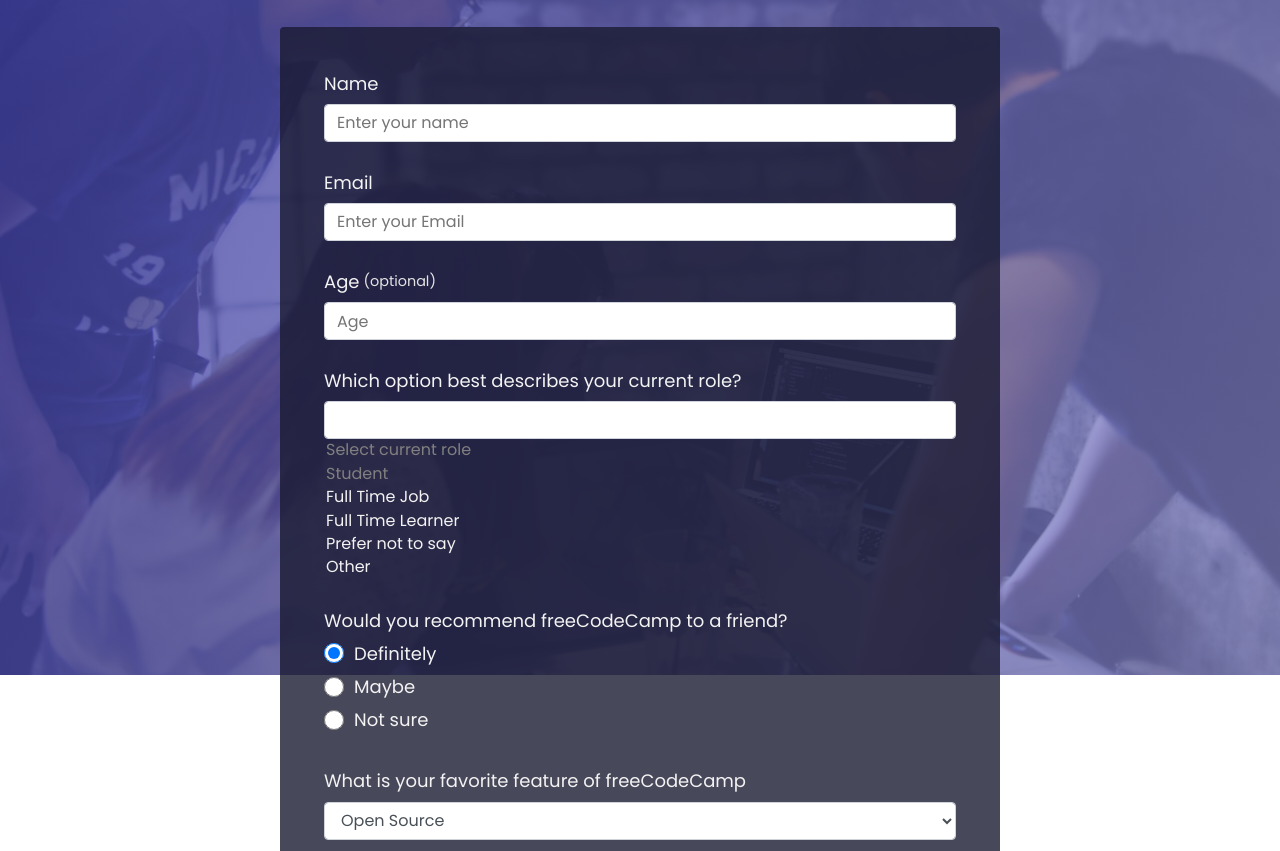
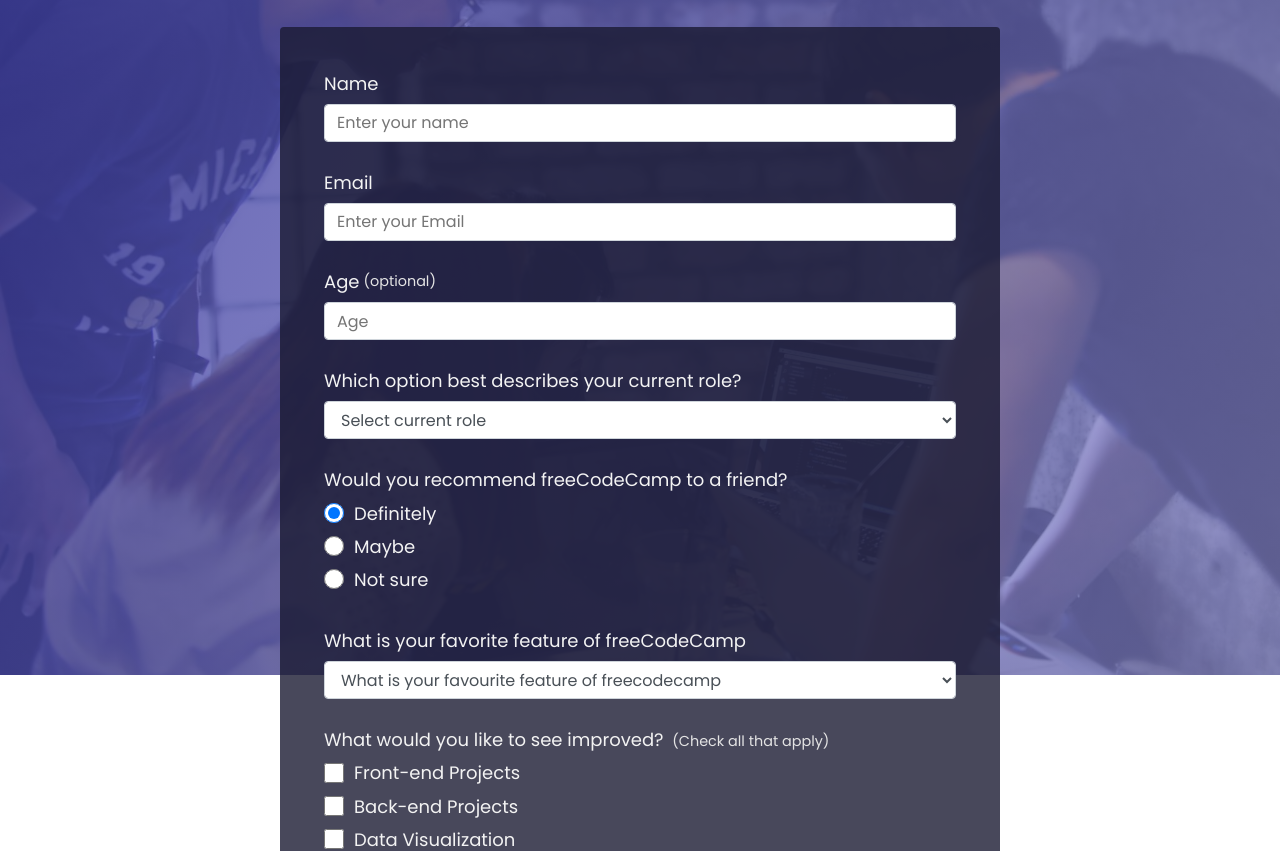
Before and after one commit to Gbemisola19/04-fcc-survey-form, a website: page index.html in a window 1280 px wide. Shown: the part 125-976 px from the top of the page. Drawn offline with Linux system fonts and the light colour scheme.

Commit message:
fix errors index.html

```diff
--- a/index.html
+++ b/index.html
@@ -52,24 +52,17 @@
             placeholder="Age"
           />
         </div>
-        <div class="form-group">
-          <label for="my-current-role">Which option best describes your current role?</label>
-          <input
-            class="form-control"
-            id="my-current-role"
-            name="role"
-            type="dropdown"
-            min="18"
-            max="60"
-            required
-          />
-          <option value="student" disabled="" selected="">Select current role</option>
-          <option value="student" disabled="" selected="">Student</option>
+ <div class="form-group">
+        <label for="my-current-role">Which option best describes your current role?</label>
+        <select class="form-control" id="my-current-role" name="role" required>
+          <option disabled selected value>Select current role</option>
+          <option value="student">Student</option>
           <option value="job">Full Time Job</option>
           <option value="learner">Full Time Learner</option>
           <option value="preferNo">Prefer not to say</option>
           <option value="other">Other</option>
-        </div>
+        </select>
+      </div>
         <div class="form-group">
           <p>Would you recommend freeCodeCamp to a friend?</p>
           <label for="radio">
@@ -104,11 +97,12 @@
         <div class="form-group">
           <label for="most-like">What is your favorite feature of freeCodeCamp</label
           ><select class="form-control" id="most-like" name="mostLike" required>
-            <option value="student" disabled="" selected="">Select an option</option>
-            <option value="challenges" disabled="" selected="">Challenges</option>
-            <option value="projects" disabled="" selected="">Projects</option>
-            <option value="community" disabled="" selected="">Community</option>
-            <option value="openSource" disabled="" selected="">Open Source</option>
+            <option disabled selected value>What is your favourite feature of freecodecamp</option>
+            <option value="student">Select an option</option>
+            <option value="challenges">Challenges</option>
+            <option value="projects">Projects</option>
+            <option value="community">Community</option>
+            <option value="openSource">Open Source</option>
           </select>
         </div>
 
```
Also changed, not shown: .github/workflows/linter.yml (deleted), 1 other file.
